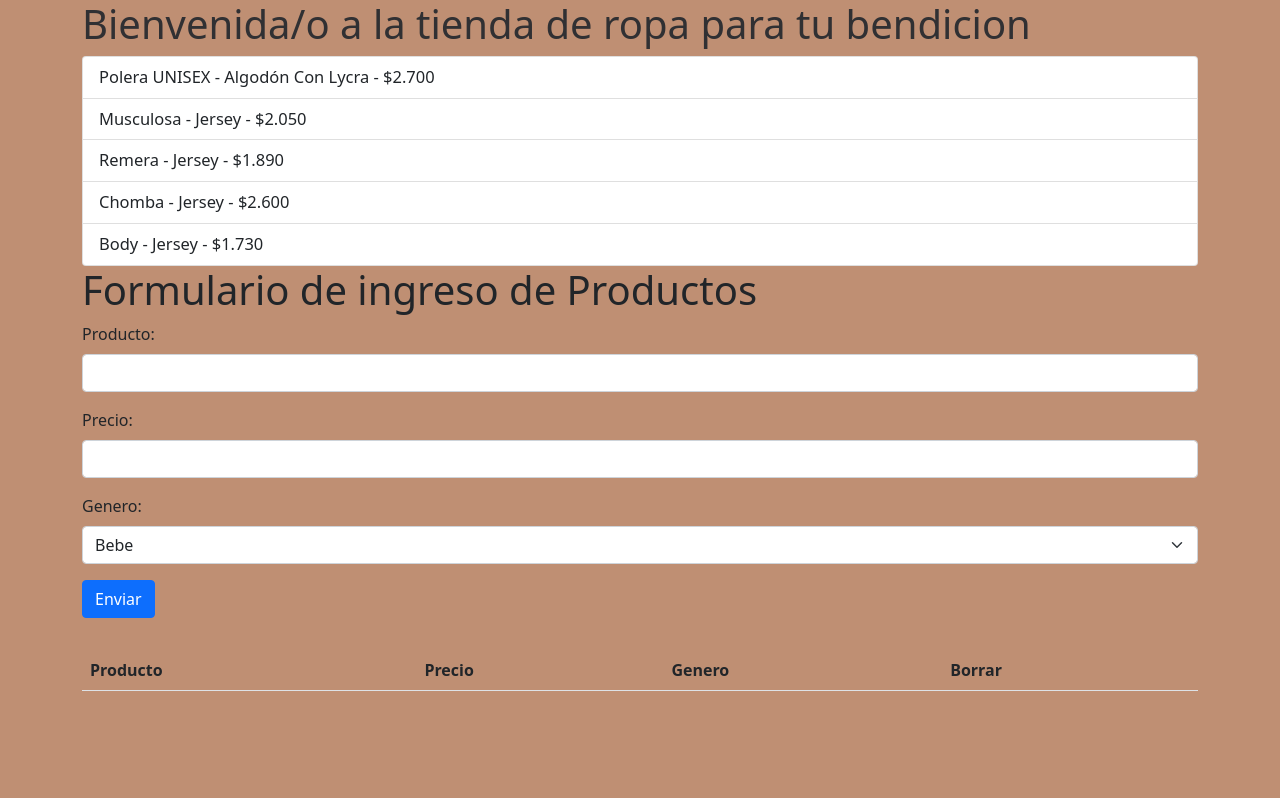
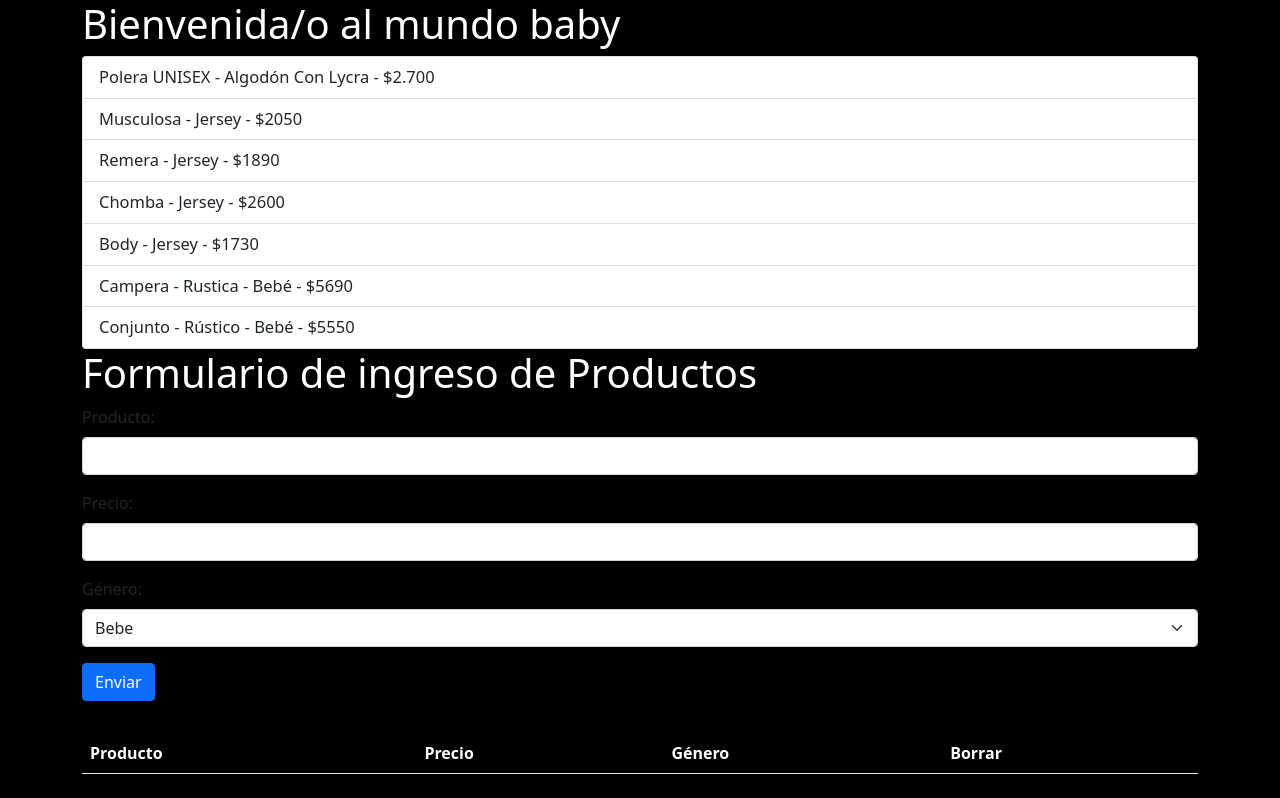
Before and after one commit to Agus02-f/ProyectoFinalFernandez, a plain HTML site: page index.html in a window 1280 px wide. Drawn offline with nearby package versions, Linux system fonts and the light colour scheme; some packages are replaced by stand-ins of ours; a script that the page names is missing.

Commit message:
tercer commit

```diff
--- a/css/index.css
+++ b/css/index.css
@@ -1,7 +1,23 @@
 .lista_productos h1 {
-    color: #303033;
+    color: white;
 }
 
 .lista_productos li {
     font-size: 1.03em;
 }
+
+.formulario_productos h1 {
+    color: white;
+}
+
+.tabla_productos tr th {
+    color: white;
+}
+
+tr {
+    color: white;
+}
+
+#ingreso-producto label {
+    color: white q;
+}
--- a/index.html
+++ b/index.html
@@ -9,17 +9,19 @@
     integrity="sha384-EVSTQN3/azprG1Anm3QDgpJLIm9Nao0Yz1ztcQTwFspd3yD65VohhpuuCOmLASjC" crossorigin="anonymous">
 </head>
 
-<body style="background-color: #bf8f73;">
+<body style="background-color: #000;">
 
   <div class="container">
     <div class="lista_productos">
-      <h1>Bienvenida/o a la tienda de ropa para tu bendicion</h1>
+      <h1>Bienvenida/o al mundo baby</h1>
       <ul class="list-group">
         <li class="list-group-item">Polera UNISEX - Algodón Con Lycra - $2.700</li>
-        <li class="list-group-item">Musculosa - Jersey - $2.050</li>
-        <li class="list-group-item">Remera - Jersey - $1.890</li>
-        <li class="list-group-item">Chomba - Jersey - $2.600</li>
-        <li class="list-group-item">Body - Jersey - $1.730</li>
+        <li class="list-group-item">Musculosa - Jersey - $2050</li>
+        <li class="list-group-item">Remera - Jersey - $1890</li>
+        <li class="list-group-item">Chomba - Jersey - $2600</li>
+        <li class="list-group-item">Body - Jersey - $1730</li>
+        <li class="list-group-item">Campera - Rustica - Bebé - $5690</li>
+        <li class="list-group-item">Conjunto - Rústico - Bebé - $5550</li>
       </ul>
     </div>
 
@@ -31,7 +33,7 @@
         <div class="mb-3"><label for="Precio" class="form-label">Precio:</label><input type="number"
             class="form-control" id="Precio" required></div>
         <div class="mb-3">
-          <label for="genero" class="form-label">Genero:</label>
+          <label for="genero" class="form-label">Género:</label>
           <select class="form-select form-control" id="genero" required aria-label="Default select examples"></select>
         </div>
         <button type="submit" class="btn btn-primary mb-3">Enviar</button>
@@ -44,7 +46,7 @@
         <tr>
           <th>Producto</th>
           <th>Precio</th>
-          <th>Genero</th>
+          <th>Género</th>
           <th>Borrar</th>
         </tr>
       </table>
--- a/js/main.js
+++ b/js/main.js
@@ -40,7 +40,7 @@ const agregarFilaALaTabla = ({ Nombre, Precio, genero }) => {
 
 
   const botonera = document.createElement('td');
-  botonera.innerHTML = `<button class="btn btn-danger mb-3">Borrar</button>`;
+  botonera.innerHTML = `<button type="submit" class="btn btn-danger mb-3">Borrar</button>`;
   botonera.addEventListener('click', () => {
     Swal.fire({
       text: `Estas seguro de borrar ${Nombre}?`,
```
